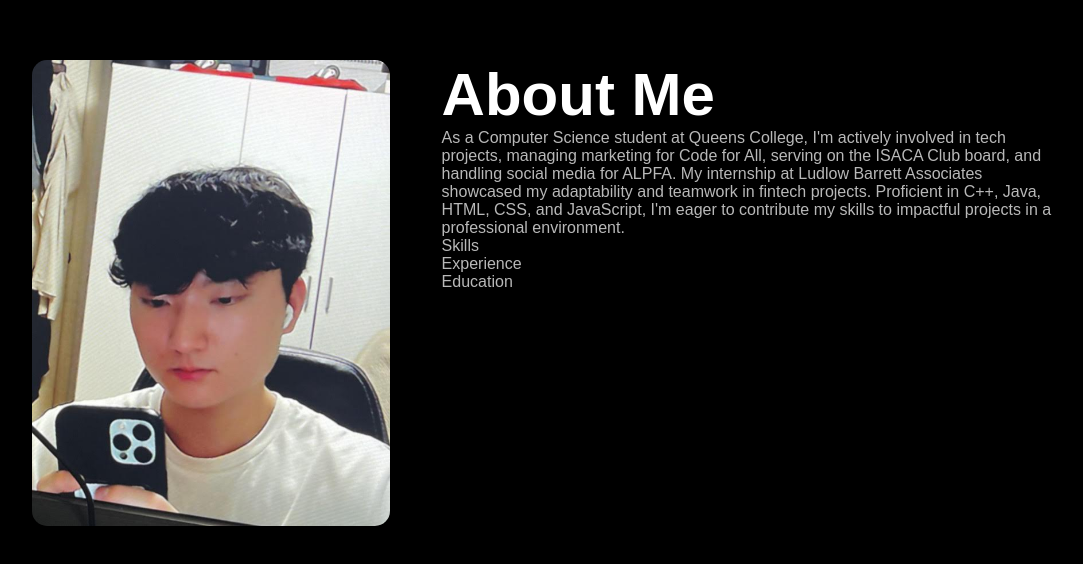
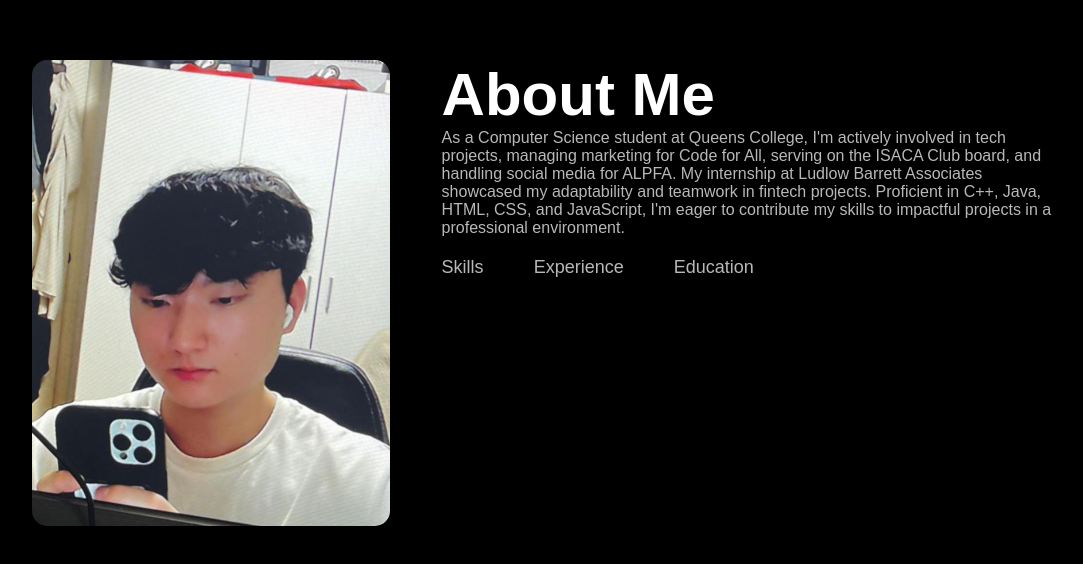
Before and after one commit to DennisD0/Personal-Portfolio, a plain HTML site: page index.html in a window 1280 px wide. Shown: the part 830-1394 px from the top of the page, without its empty margins (96-1179 px from the left). Drawn offline with Linux system fonts and the light colour scheme.

Commit message:
added sections of the about page

```diff
--- a/index.html
+++ b/index.html
@@ -52,9 +52,9 @@
 
 
                     <div class ="tab-titles">
-                        <p class ='tab-links"'>Skills</p>
-                        <p class ='tab-links"'>Experience</p>
-                        <p class ='tab-links"'>Education</p>
+                        <p class ="tab-links">Skills</p>
+                        <p class ="tab-links">Experience</p>
+                        <p class ="tab-links">Education</p>
                     </div>
             </div>
         </div>
--- a/style.css
+++ b/style.css
@@ -172,3 +172,16 @@ nav ul li a:hover::after{
     font-weight: 600px;
     color: white;
 }
+
+.tab-titles{
+    display: flex;
+    margin: 20px 0 40px;
+}
+
+.tab-links{
+    margin-right: 50px;
+    font-size: 18px;
+    font-weight: 500;
+    cursor: pointer;
+    position: relative
+}
```
